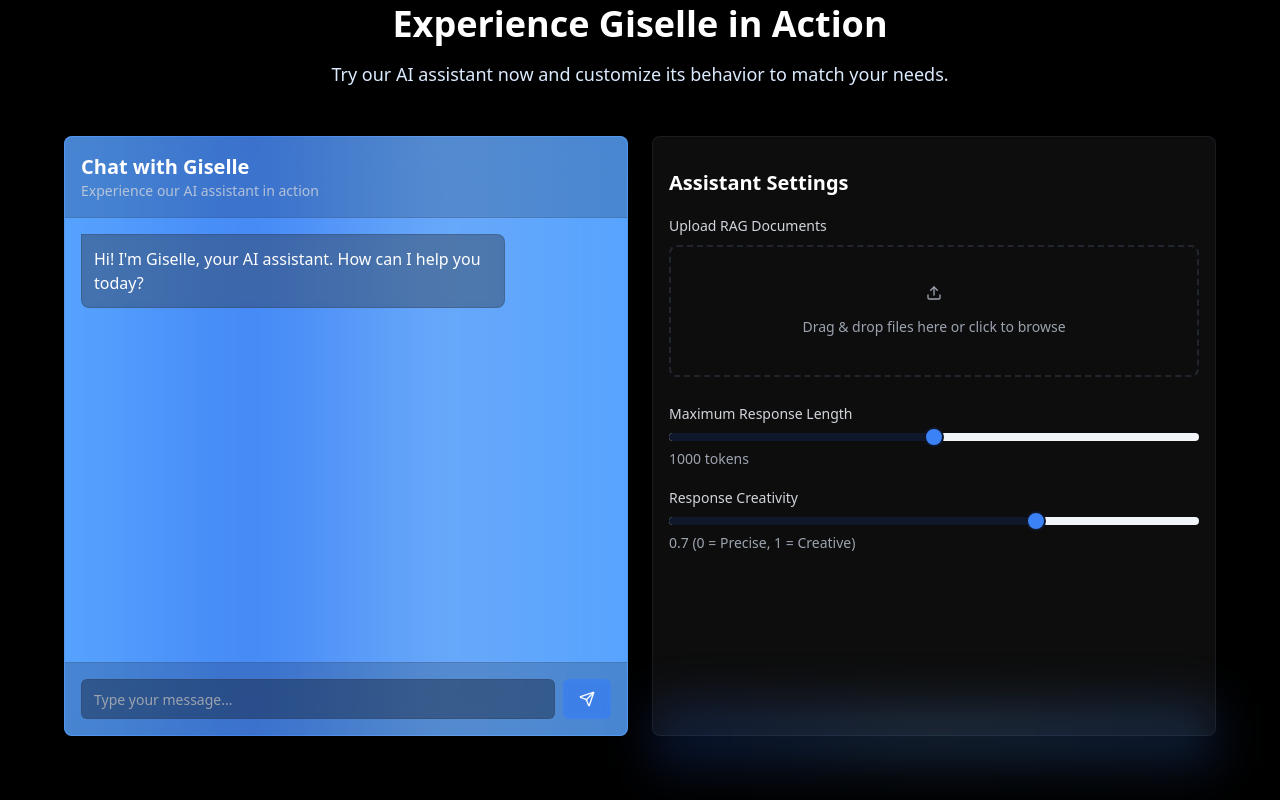
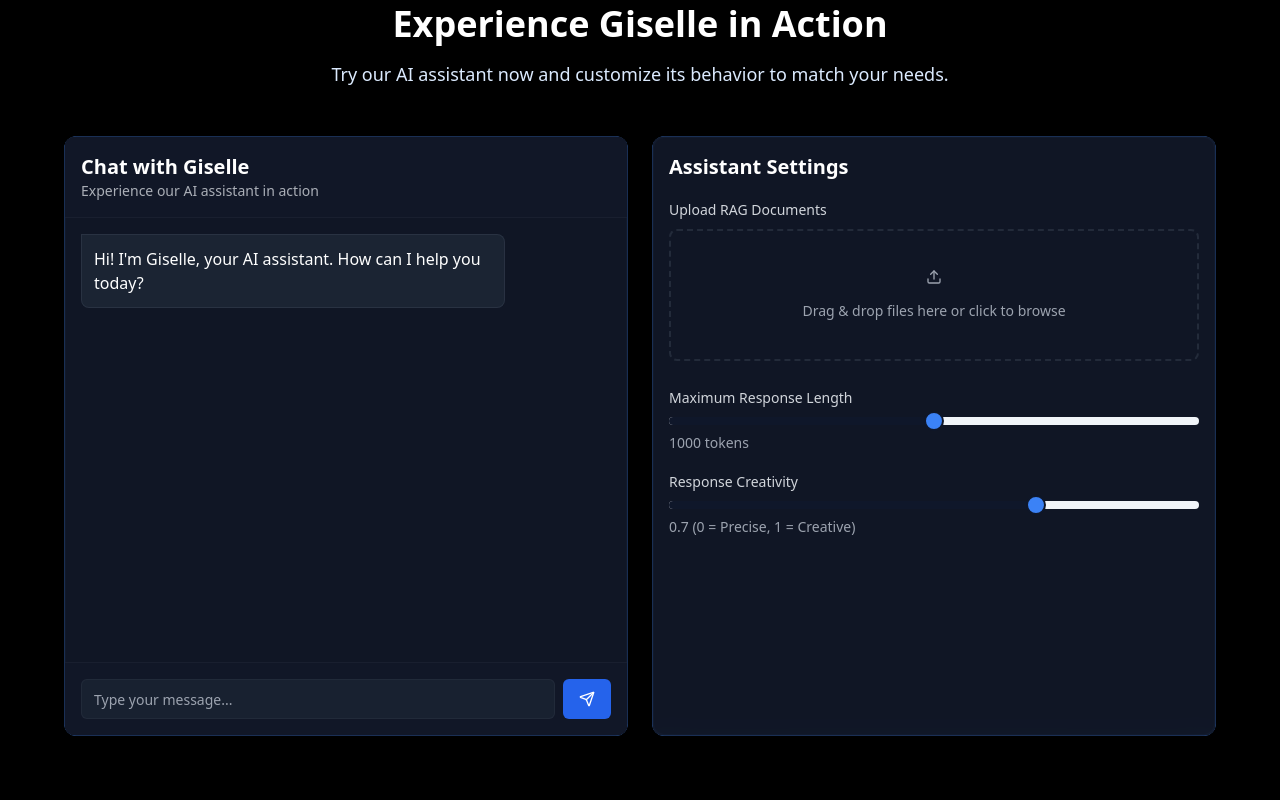
Before and after one commit to Fsivri-cpu/fluid-narrative-site, a React (Vite) app: page / in a window 1280 px wide. Shown: the part 1660-2460 px from the top of the page. Built offline with nearby package versions, Linux system fonts and the light colour scheme.

Commit message:
Refactor: Remove unnecessary animation
Remove the animation from the code.

```diff
--- a/src/components/chat/AssistantSettings.tsx
+++ b/src/components/chat/AssistantSettings.tsx
@@ -20,11 +20,9 @@ export const AssistantSettings = ({
   temperature
 }: AssistantSettingsProps) => {
   return (
-    <div className="h-[600px] space-y-4 p-4 bg-gray-50/5 backdrop-blur-xl rounded-lg border border-gray-700/30 relative">
-      {/* Glowing effect */}
-      <div className="absolute -bottom-8 left-0 right-0 h-16 bg-gradient-to-r from-blue-600/20 via-blue-400/20 to-blue-500/20 blur-xl" />
-
-      <div className="relative z-10">
+    <div className="h-[600px] chat-container">
+      <div className="chat-glow-effect"></div>
+      <div className="h-full space-y-4 p-4 bg-gray-900/95 backdrop-blur-xl rounded-lg border border-blue-500/20 relative z-10">
         <h2 className="text-xl font-semibold text-white mb-4">Assistant Settings</h2>
 
         <div className="space-y-6">
--- a/src/components/chat/ChatInterface.tsx
+++ b/src/components/chat/ChatInterface.tsx
@@ -40,12 +40,11 @@ export const ChatInterface = ({ maxTokens, temperature }: ChatInterfaceProps) =>
   };
 
   return (
-    <div className="relative h-[600px] overflow-hidden">
-      {/* Animated glowing border container */}
-      <div className="absolute inset-0 before:absolute before:inset-0 before:p-[2px] before:rounded-lg before:bg-[linear-gradient(90deg,#4f9fff,#3b82f6,#60a5fa,#4f9fff)] before:animate-[border-glow_4s_ease-in-out_infinite] before:content-['']">
-        <div className="relative h-full rounded-lg overflow-hidden bg-gray-50/5 backdrop-blur-xl border border-gray-700/10">
+    <div className="relative h-[600px] chat-container">
+      <div className="chat-glow-effect"></div>
+      <div className="relative h-full rounded-lg overflow-hidden bg-gray-900/95 backdrop-blur-xl border border-blue-500/20 z-10">
         {/* Chat Header */}
-          <div className="p-4 border-b border-gray-700/20 bg-gray-900/20">
+        <div className="p-4 border-b border-gray-700/20 bg-gray-900/90">
           <h2 className="text-xl font-semibold text-white">Chat with Giselle</h2>
           <p className="text-gray-300/80 text-sm">Experience our AI assistant in action</p>
         </div>
@@ -60,8 +59,8 @@ export const ChatInterface = ({ maxTokens, temperature }: ChatInterfaceProps) =>
               <div
                 className={`max-w-[80%] p-3 rounded-lg backdrop-blur-sm ${
                   message.isBot
-                      ? 'bg-gray-800/40 text-white rounded-tl-none border border-gray-700/30'
-                      : 'bg-blue-500/20 text-white rounded-tr-none border border-blue-400/30'
+                    ? 'bg-gray-800/80 text-white rounded-tl-none border border-gray-600/30'
+                    : 'bg-blue-600/30 text-white rounded-tr-none border border-blue-400/30'
                 }`}
               >
                 {message.text}
@@ -70,7 +69,7 @@ export const ChatInterface = ({ maxTokens, temperature }: ChatInterfaceProps) =>
           ))}
           {isTyping && (
             <div className="flex justify-start">
-                <div className="bg-gray-800/40 text-white p-3 rounded-lg rounded-tl-none border border-gray-700/30">
+              <div className="bg-gray-800/80 text-white p-3 rounded-lg rounded-tl-none border border-gray-600/30">
                 <div className="flex space-x-2">
                   <div className="w-2 h-2 bg-gray-400 rounded-full animate-bounce [animation-delay:-0.3s]"></div>
                   <div className="w-2 h-2 bg-gray-400 rounded-full animate-bounce [animation-delay:-0.15s]"></div>
@@ -82,18 +81,18 @@ export const ChatInterface = ({ maxTokens, temperature }: ChatInterfaceProps) =>
         </div>
 
         {/* Input Area */}
-          <div className="absolute bottom-0 left-0 right-0 p-4 border-t border-gray-700/20 bg-gray-900/20">
+        <div className="absolute bottom-0 left-0 right-0 p-4 border-t border-gray-700/20 bg-gray-900/90">
           <div className="flex gap-2">
             <Input
               value={newMessage}
               onChange={(e) => setNewMessage(e.target.value)}
               onKeyPress={(e) => e.key === 'Enter' && handleSend()}
               placeholder="Type your message..."
-                className="flex-1 bg-gray-900/40 border-gray-700/30 text-white placeholder:text-gray-400"
+              className="flex-1 bg-gray-800/60 border-gray-700/30 text-white placeholder:text-gray-400"
             />
             <Button
               onClick={handleSend}
-                className="bg-blue-500/80 hover:bg-blue-600/80 text-white backdrop-blur-sm"
+              className="bg-blue-600 hover:bg-blue-700 text-white"
             >
               <Send className="h-4 w-4" />
             </Button>
@@ -101,6 +100,5 @@ export const ChatInterface = ({ maxTokens, temperature }: ChatInterfaceProps) =>
         </div>
       </div>
     </div>
-    </div>
   );
 };
--- a/src/index.css
+++ b/src/index.css
@@ -1,3 +1,4 @@
+
 @tailwind base;
 @tailwind components;
 @tailwind utilities;
@@ -112,6 +113,27 @@
   }
 }
 
+@keyframes flow-animation {
+  0% {
+    background-position: 0% 50%;
+    box-shadow: 0 0 10px rgba(59, 130, 246, 0.5);
+  }
+  25% {
+    box-shadow: 0 0 15px rgba(59, 130, 246, 0.6);
+  }
+  50% {
+    background-position: 100% 50%;
+    box-shadow: 0 0 20px rgba(59, 130, 246, 0.7);
+  }
+  75% {
+    box-shadow: 0 0 15px rgba(59, 130, 246, 0.6);
+  }
+  100% {
+    background-position: 0% 50%;
+    box-shadow: 0 0 10px rgba(59, 130, 246, 0.5);
+  }
+}
+
 /* Section transitions */
 .section-transition {
   opacity: 0;
@@ -140,3 +162,38 @@ section {
 .min-h-screen {
   scroll-snap-type: y proximity;
 }
+
+.chat-container {
+  position: relative;
+  border-radius: 12px;
+  overflow: hidden;
+}
+
+.chat-container::before {
+  content: '';
+  position: absolute;
+  inset: 0;
+  padding: 2px;
+  border-radius: 12px;
+  background: linear-gradient(90deg, #3b82f6, #60a5fa, #3b82f6);
+  background-size: 200% 200%;
+  -webkit-mask:
+    linear-gradient(#fff 0 0) content-box,
+    linear-gradient(#fff 0 0);
+  -webkit-mask-composite: xor;
+  mask-composite: exclude;
+  animation: flow-animation 8s linear infinite;
+}
+
+.chat-glow-effect {
+  position: absolute;
+  bottom: -10px;
+  left: 0;
+  right: 0;
+  height: 15px;
+  background: linear-gradient(90deg, #3b82f680, #60a5fa80, #3b82f680);
+  background-size: 200% 200%;
+  filter: blur(8px);
+  opacity: 0.6;
+  animation: flow-animation 8s linear infinite;
+}
```
Lines whose indentation alone changed are shown as unchanged.
